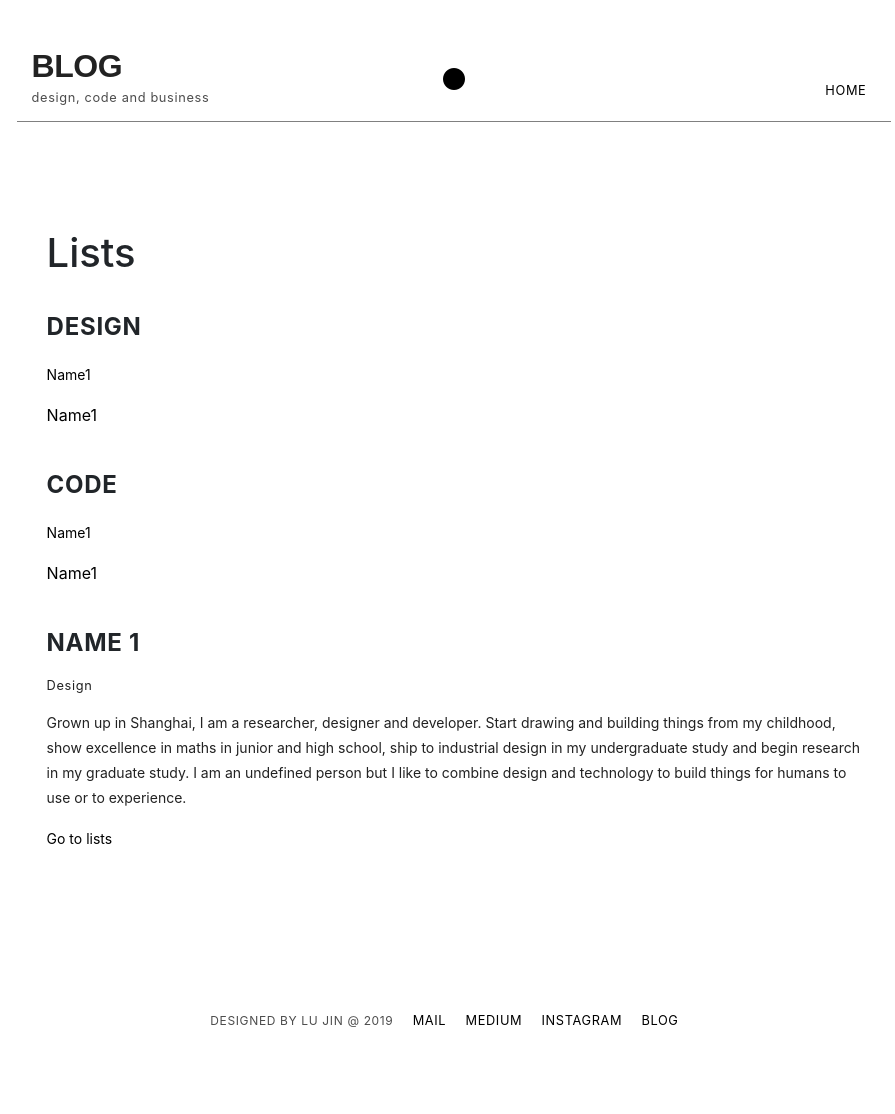
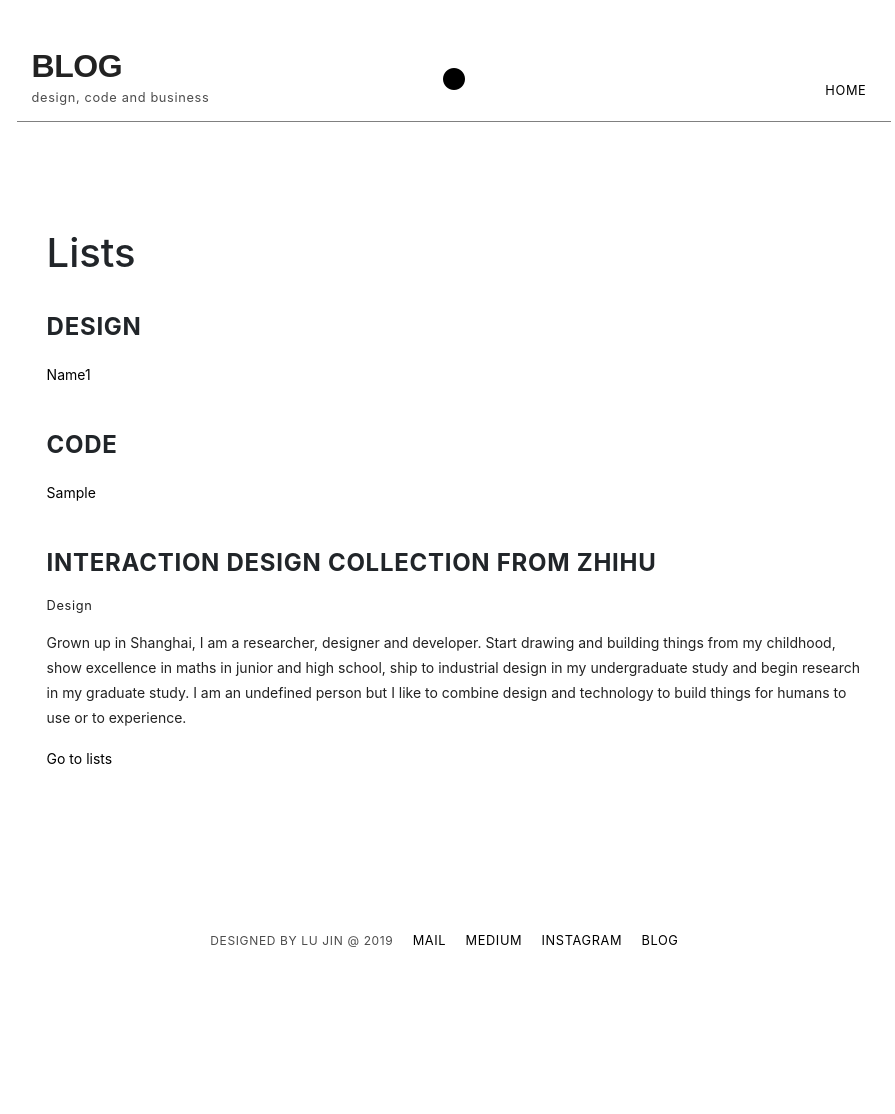
Before and after one commit to beforux/ShakeYourLove, a Jekyll site: the page blog.html, which Jekyll copies as it is, in a window 1280 px wide. Shown: the whole page, without its empty margins (186-1081 px from the left). Built offline with Jekyll 4.4.1, drawn with Linux system fonts in a browser that asks for light colours; nearby versions of some CDN libraries; after the commit the page ends 1034 px from its top, so only the background shows below that.

Commit message:
Update blog.html

```diff
--- a/blog.html
+++ b/blog.html
@@ -37,19 +37,16 @@
      <div class="container" class="small">
         <div class="row">
           <div class="col-sm-12">
-            <h1> Lists</h3>
-            <h3> Design </h5>
-            <p><a>Name1 </a></p
-            <p><a>Name1 </a></p>
+            <h1 name="lists"> Lists</h3>
+            <h3 name="design"> Design </h5>
+            <p><a href="#design1">Name1</a></p>
             <h3> Code </h5>
-            <p><a>Name1</a></p
-            <p><a>Name1</a></p>
+            <p><a>Sample</a></p>
 
-
-      <h3> Name 1</h3>
-      <p class="small"> Design</p>
-            <p>Grown up in Shanghai, I am a researcher, designer and developer. Start drawing and building things from my childhood, show excellence in maths in junior and high school, ship to industrial design in my undergraduate study and begin research in my graduate study. I am an undefined person but I like to combine design and technology to build things for humans to use or to experience.</p>
-            <p><a href="#">Go to lists</a>
+      <h3 name="design1"> interaction design collection from zhihu</h3>
+      <p class="small" href="# design"> Design</p>
+      <p>Grown up in Shanghai, I am a researcher, designer and developer. Start drawing and building things from my childhood, show excellence in maths in junior and high school, ship to industrial design in my undergraduate study and begin research in my graduate study. I am an undefined person but I like to combine design and technology to build things for humans to use or to experience.</p>
+      <p><a href="#lists">Go to lists</a>
 
 
           </div>
```
